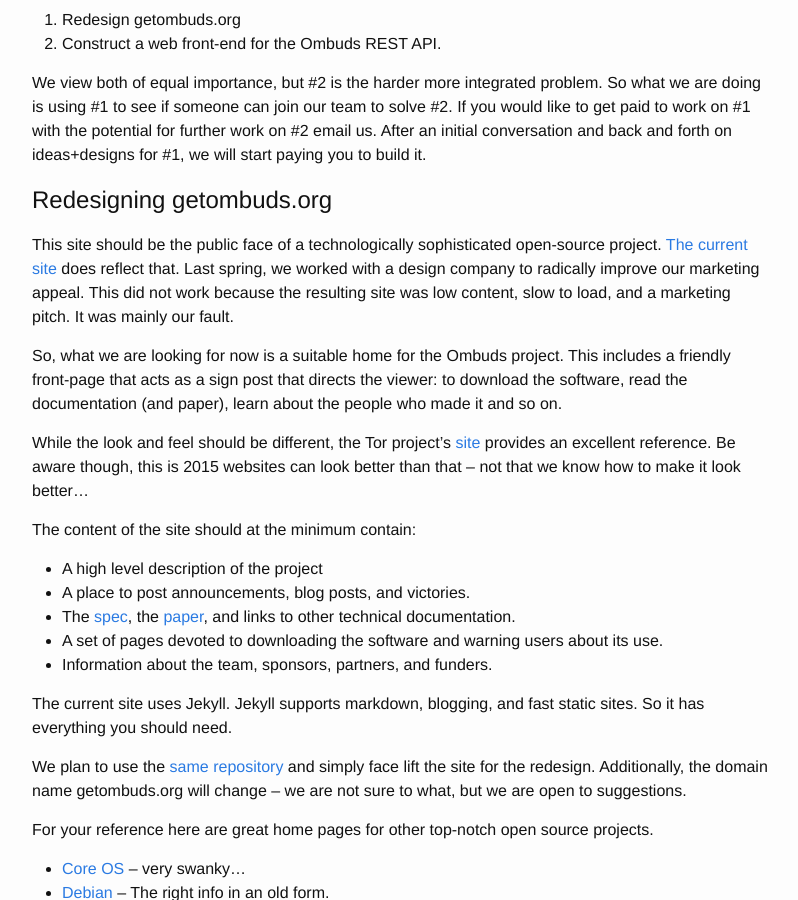
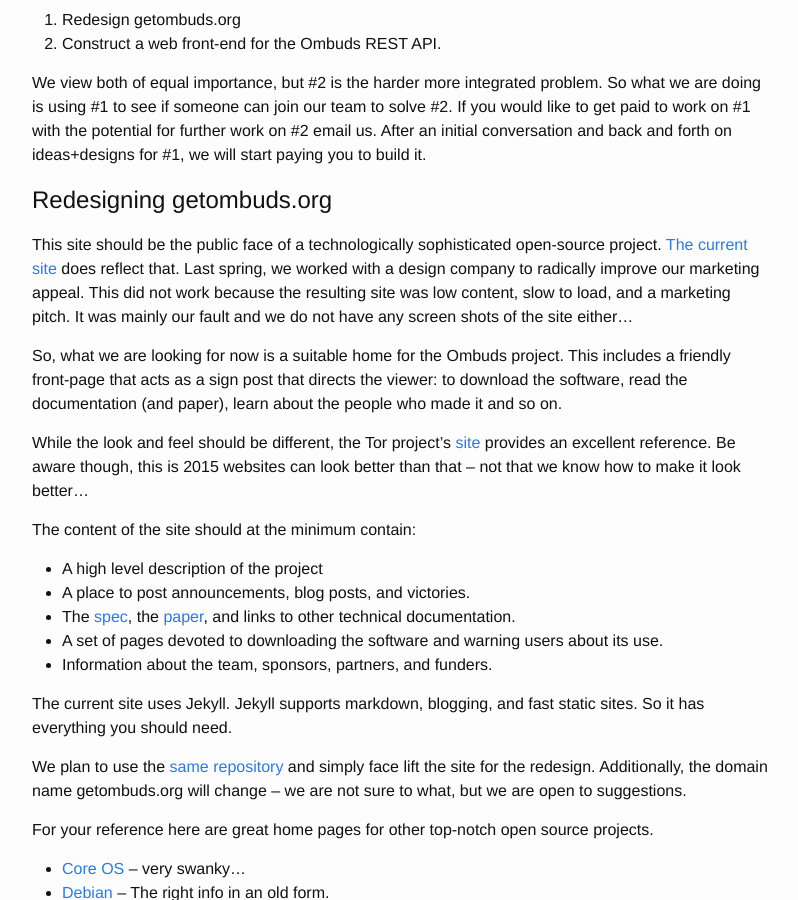
Before and after one commit to soapboxsys/soapbox-site, a Jekyll site: the page built from _posts/2015-11-16-frontend-dev.markdown, in a window 1280 px wide and 900 px high, scrolled down 606 px. Shown: the whole window, without its empty margins (238-1036 px from the left). Built offline with Jekyll 4.4.1, drawn with Linux system fonts in a browser that asks for light colours.

Commit message:
minor fix

```diff
--- a/_posts/2015-11-16-frontend-dev.markdown
+++ b/_posts/2015-11-16-frontend-dev.markdown
@@ -33,7 +33,7 @@ This site should be the public face of a technologically sophisticated open-sour
 [The current site](https://getombuds.org) does reflect that.
 Last spring, we worked with a design company to radically improve our marketing appeal.
 This did not work because the resulting site was low content, slow to load, and a marketing pitch.
-It was mainly our fault.
+It was mainly our fault and we do not have any screen shots of the site either...
 
 So, what we are looking for now is a suitable home for the Ombuds project.
 This includes a friendly front-page that acts as a sign post that directs the viewer: to download the software, read the documentation (and paper), learn about the people who made it and so on.
```
Also changed, not shown: 2 other files.
